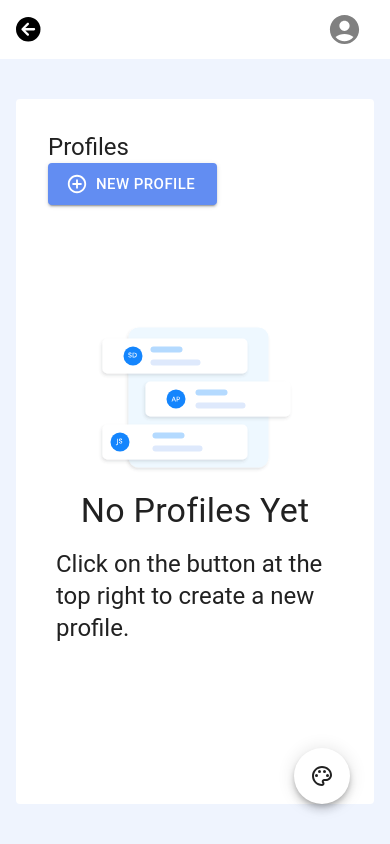
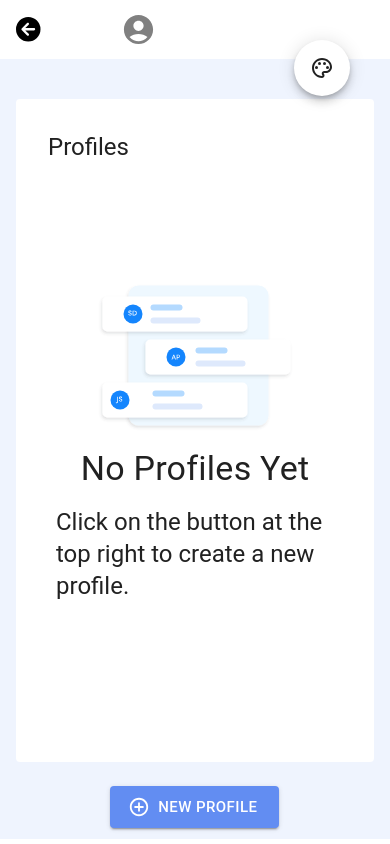
Before and after one commit to JK1997/assignment-cms-beta-werkz, a React (Create React App) app: page /staffList in a window 390 px wide. Built offline with nearby package versions, Linux system fonts and the light colour scheme.

Commit message:
Applied mobile responsive

```diff
--- a/src/staffPages/ColorPalette.tsx
+++ b/src/staffPages/ColorPalette.tsx
@@ -1,4 +1,4 @@
-import { Fab, Menu, MenuItem } from '@mui/material'
+import { Fab, Menu, MenuItem, useMediaQuery, useTheme } from '@mui/material'
 import React from 'react'
 import PaletteOutlinedIcon from '@mui/icons-material/PaletteOutlined'
 import CircleIcon from '@mui/icons-material/Circle'
@@ -8,6 +8,8 @@ interface ColorPaletteProps {
 }
 
 export default function ColorPalette ({ onSelectColor }: ColorPaletteProps) {
+  const theme = useTheme()
+  const isSmBreakpoint = useMediaQuery(theme.breakpoints.down('sm'))
   const [anchorEl, setAnchorEl] = React.useState<null | HTMLElement>(null)
   const open = Boolean(anchorEl)
   const handleClick = (event: React.MouseEvent<HTMLElement>) => {
@@ -21,7 +23,7 @@ export default function ColorPalette ({ onSelectColor }: ColorPaletteProps) {
         <div
             style={{
               position: 'fixed',
-              bottom: '40px',
+              [isSmBreakpoint ? 'top' : 'bottom']: '40px',
               right: '40px',
               zIndex: '1000'
             }}
--- a/src/staffPages/StaffCard.tsx
+++ b/src/staffPages/StaffCard.tsx
@@ -1,7 +1,7 @@
 import Card from '@mui/joy/Card'
 import CardContent from '@mui/joy/CardContent'
 import AspectRatio from '@mui/joy/AspectRatio'
-import { ButtonBase, Grid, Typography } from '@mui/material'
+import { ButtonBase, Grid, Typography, useMediaQuery, useTheme } from '@mui/material'
 import AccountCircle from '@mui/icons-material/AccountCircle'
 import { Link } from 'react-router-dom'
 
@@ -16,6 +16,9 @@ interface CardProps {
 
 export function StaffCard ({ id, name, gender, age, email, username }: CardProps) {
   const editStaffUrl = `/editStaff/${id}`
+  const theme = useTheme()
+  const isSmBreakpoint = useMediaQuery(theme.breakpoints.down('sm'))
+  const iconSize = isSmBreakpoint ? 50 : 80
 
   return (
       <ButtonBase
@@ -31,17 +34,17 @@ export function StaffCard ({ id, name, gender, age, email, username }: CardProps
             variant="outlined"
             orientation="horizontal"
             sx={{
-              width: 414,
+              width: '90vw',
               height: 120,
               '&:hover': { boxShadow: 'md', borderColor: 'neutral.outlinedHoverBorder' }
             }}
         >
-            <AspectRatio ratio="1" sx={{ width: 80, mt: 2 }}>
-                <AccountCircle style={{ color: '#F2F2F2', backgroundColor: '#FCFCFD' }} fontSize="large" />
+            <AspectRatio ratio="1" sx={{ width: iconSize, mt: 2 }}>
+                <AccountCircle style={{ color: '#F2F2F2', backgroundColor: '#FCFCFD' }} />
             </AspectRatio>
             <CardContent>
                 <Grid container spacing={2} p={2}>
-                    <Grid xs={12} md={4}>
+                    <Grid xs={7} md={4}>
                         <Typography sx={{
                           fontSize: '14px',
                           fontFamily: 'Nunito',
@@ -59,9 +62,9 @@ export function StaffCard ({ id, name, gender, age, email, username }: CardProps
                             {name}
                         </Typography>
                     </Grid>
-                    <Grid xs={12} md={2}>
+                    <Grid md={2}>
                     </Grid>
-                    <Grid xs={12} md={3}>
+                    <Grid xs={3} md={3}>
                         <Typography sx={{
                           fontSize: '14px',
                           fontFamily: 'Nunito',
@@ -79,7 +82,7 @@ export function StaffCard ({ id, name, gender, age, email, username }: CardProps
                             {gender === 'Prefer not to say' ? '-' : gender}
                         </Typography>
                     </Grid>
-                    <Grid xs={12} md={3}>
+                    <Grid xs={2} md={3}>
                         <Typography sx={{
                           fontSize: '14px',
                           fontFamily: 'Nunito',
--- a/src/staffPages/StaffList.tsx
+++ b/src/staffPages/StaffList.tsx
@@ -1,4 +1,4 @@
-import { Alert, Box, Button, Container, Grid, Paper, Typography } from '@mui/material'
+import { Alert, Box, Button, Container, Grid, Paper, Typography, useMediaQuery, useTheme } from '@mui/material'
 import React, { useEffect, useState } from 'react'
 import TopNav from './TopNav'
 import AddCircleOutlineIcon from '@mui/icons-material/AddCircleOutline'
@@ -12,6 +12,8 @@ import { useLocation, useNavigate } from 'react-router-dom'
 export default function StaffList () {
   const navigate = useNavigate()
   const location = useLocation()
+  const theme = useTheme()
+  const isSmBreakpoint = useMediaQuery(theme.breakpoints.down('sm'))
   const queryParams = new URLSearchParams(location.search)
   const username = queryParams.get('username')!
   const [loading, setLoading] = useState(false)
@@ -66,7 +68,7 @@ export default function StaffList () {
                             <Grid xs={12} md={6}>
 
                             </Grid>
-                            <Grid xs={12} md={3}>
+                            <Grid xs={12} md={3} sx={{ display: 'flex', justifyContent: isSmBreakpoint ? 'center' : 'flex-end', position: isSmBreakpoint ? 'fixed' : 'static', bottom: 16, right: 10, zIndex: 1000, width: isSmBreakpoint ? '95vw' : 'auto'  }}>
                                 <Button variant="contained" startIcon={<AddCircleOutlineIcon />} size="large"
                                         style={{ backgroundColor: selectedColor }} onClick={() => { goToAddStaff() }}
                                 >
--- a/src/staffPages/TopNav.tsx
+++ b/src/staffPages/TopNav.tsx
@@ -10,13 +10,15 @@ import Menu from '@mui/material/Menu'
 import { useNavigate } from 'react-router-dom'
 import { FontAwesomeIcon } from '@fortawesome/react-fontawesome'
 import { faCircleArrowLeft } from '@fortawesome/free-solid-svg-icons'
-import { Tooltip } from '@mui/material'
+import { Tooltip, useMediaQuery, useTheme } from '@mui/material'
 
 interface TopNavProps {
   username: string
 }
 
 const TopNav = ({ username }: TopNavProps) => {
+  const theme = useTheme()
+  const isSmBreakpoint = useMediaQuery(theme.breakpoints.down('sm'))
   const [anchorEl, setAnchorEl] = React.useState<null | HTMLElement>(null)
 
   const handleMenu = (event: React.MouseEvent<HTMLElement>) => {
@@ -49,7 +51,7 @@ const TopNav = ({ username }: TopNavProps) => {
                             <FontAwesomeIcon icon={faCircleArrowLeft} size="sm" style={{ color: 'black' }}/>
                         </IconButton>
                     </Tooltip>
-                    <Typography sx={{ color: '#272727', marginLeft: 'auto' }}>{username !== 'null' && username}</Typography>
+                    <Typography sx={{ color: '#272727', marginLeft: isSmBreakpoint ? 0 : 'auto',  paddingLeft: isSmBreakpoint ? 5 : ''}}>{username !== 'null' && username}</Typography>
                     <div>
                         <IconButton
                             size="large"
```
